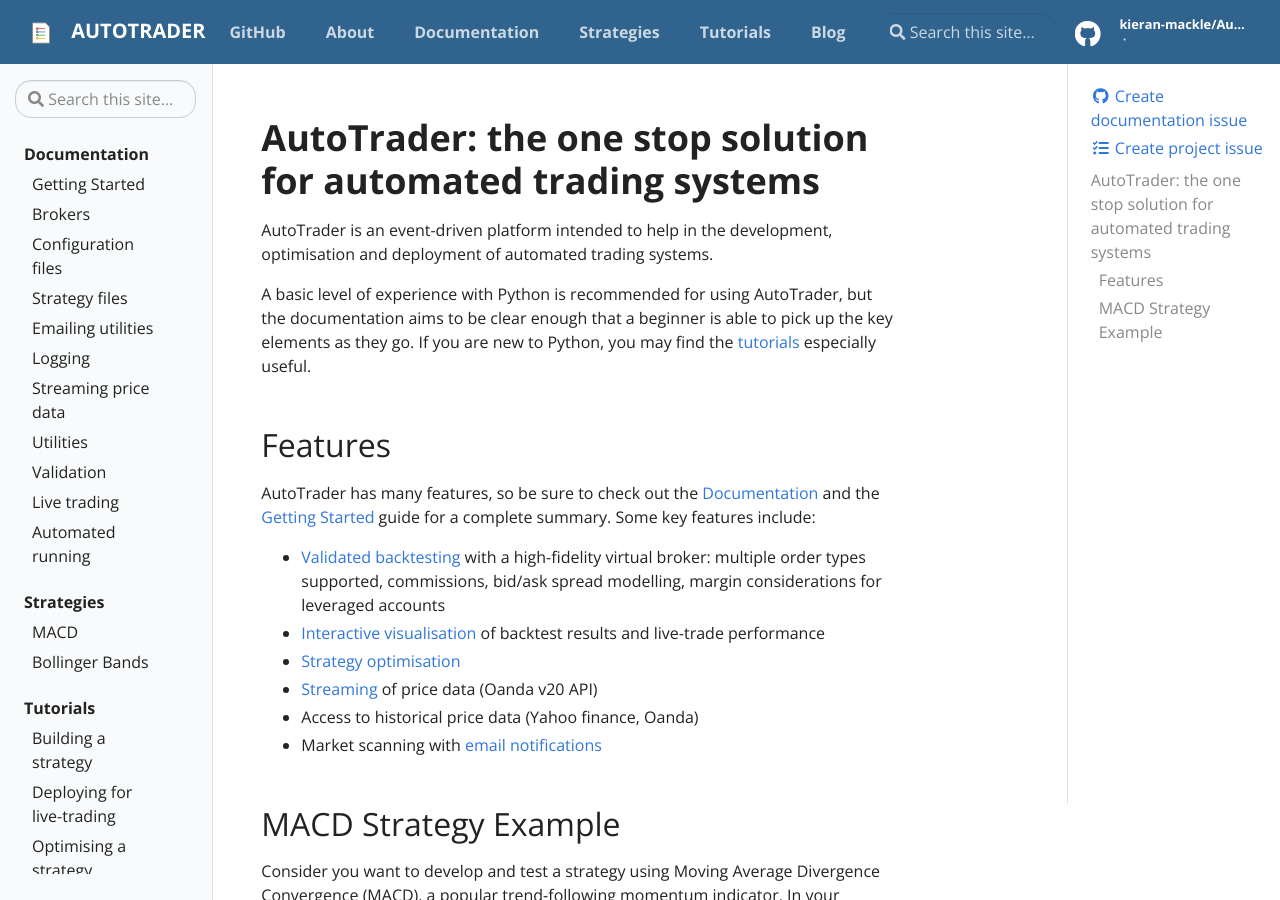
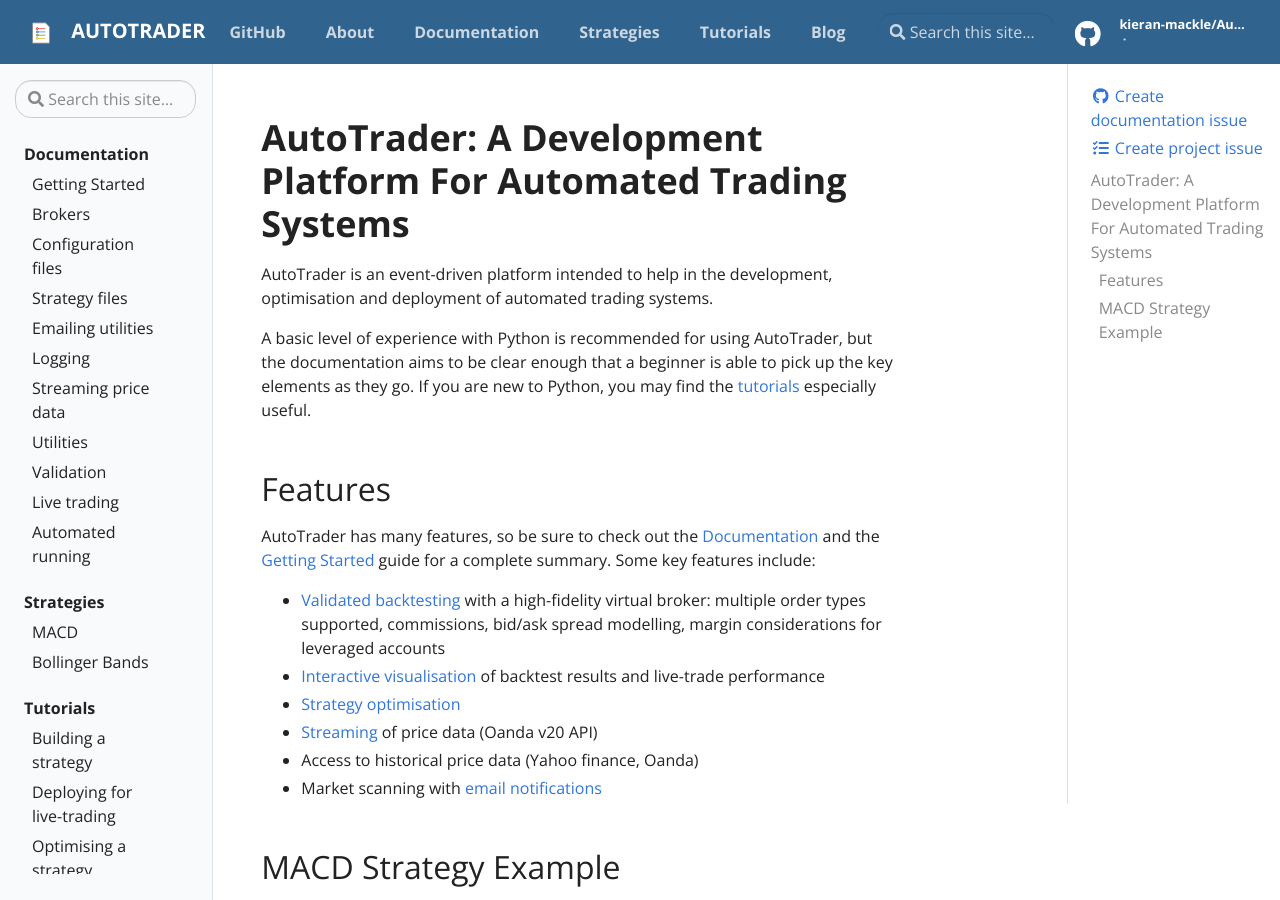
Before and after one commit to kieran-mackle/AutoTrader, a Jekyll site: the page built from docs/pages/index.md, in a window 1280 px wide and 900 px high. Built offline with Jekyll 4.4.1, drawn with Linux system fonts in a browser that asks for light colours.

Commit message:
Update index.md

```diff
--- a/docs/pages/index.md
+++ b/docs/pages/index.md
@@ -4,7 +4,7 @@
 permalink: /
 ---
 
-# AutoTrader: the one stop solution for automated trading systems
+# AutoTrader: A Development Platform For Automated Trading Systems
 AutoTrader is an event-driven platform intended to help in the development, optimisation and deployment of automated trading systems.
 
 A basic level of experience with Python is recommended for using AutoTrader, but the documentation aims to be clear enough that a beginner
```
